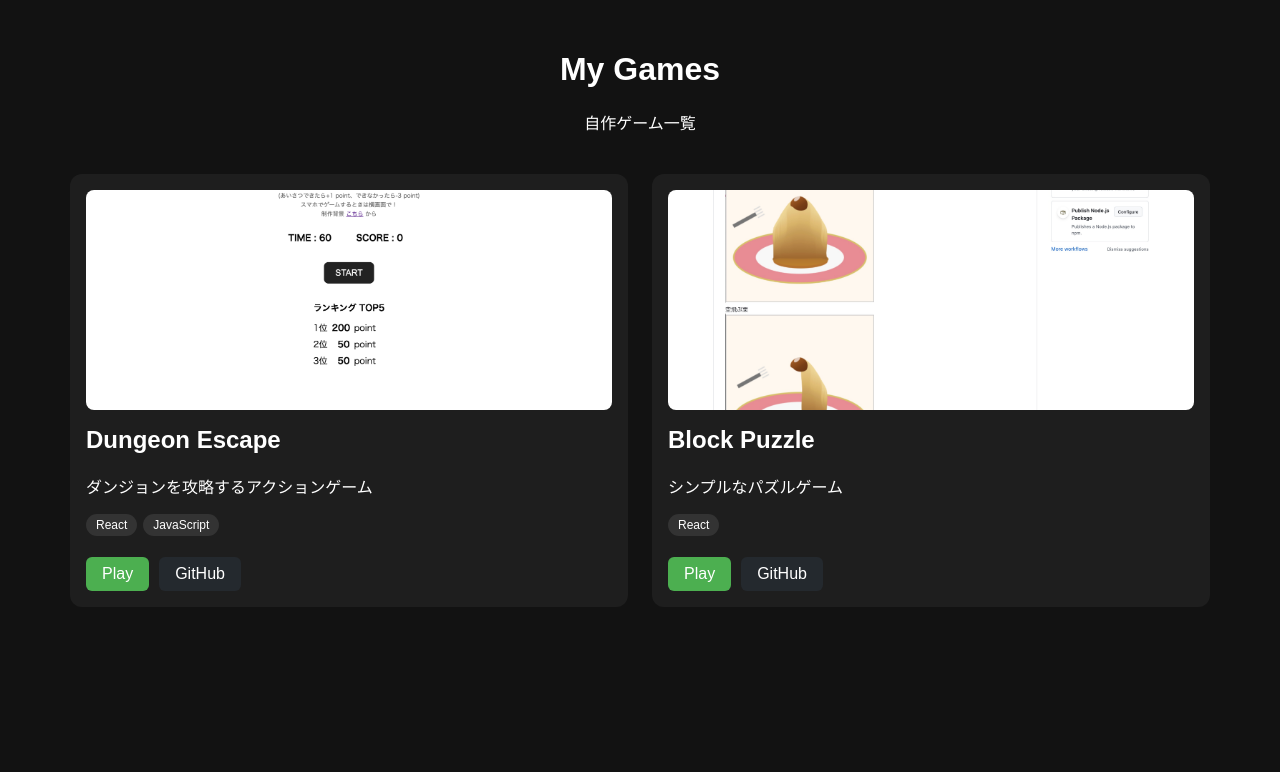
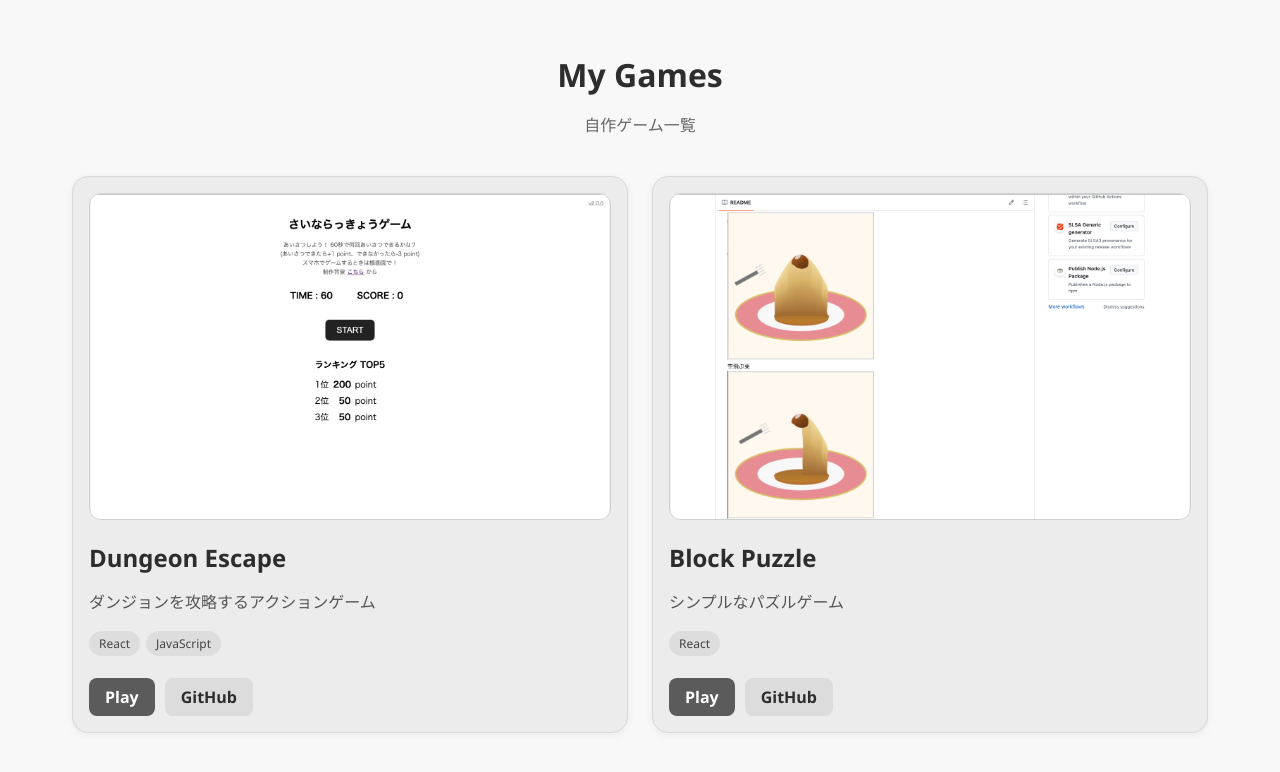
Before and after one commit to w-usagi/hp, a React (Vite) app: page / in a window 1280 px wide. Shown: the top 772 px of the page. Built offline with nearby package versions, Linux system fonts and the light colour scheme.

Commit message:
adjust: thumbnail

```diff
--- a/src/App.css
+++ b/src/App.css
@@ -4,15 +4,19 @@
 
 body {
   margin: 0;
-  background: #121212;
-  color: white;
-  font-family: sans-serif;
+  background-color: #f8f8f8;
+  color: #2d2d2d;
+  font-family:
+    "Segoe UI",
+    "Hiragino Sans",
+    "Yu Gothic UI",
+    sans-serif;
 }
 
 .container {
   max-width: 1200px;
-  margin: auto;
-  padding: 30px;
+  margin: 0 auto;
+  padding: 32px;
 }
 
 header {
@@ -20,65 +24,133 @@ header {
   margin-bottom: 40px;
 }
 
+header h1 {
+  margin-bottom: 8px;
+}
+
+header p {
+  color: #666666;
+}
+
+/* 2列表示 */
 .game-grid {
   display: grid;
   grid-template-columns: repeat(2, 1fr);
   gap: 24px;
 }
 
+/* カード */
 .game-card {
-  background: #1e1e1e;
-  border-radius: 12px;
-  overflow: hidden;
+  background-color: #ececec;
+  border: 1px solid #d9d9d9;
+  border-radius: 16px;
   padding: 16px;
-  transition: 0.3s;
+
+  box-shadow: 0 2px 8px rgba(0, 0, 0, 0.06);
+
+  transition:
+    transform 0.2s ease,
+    box-shadow 0.2s ease;
 }
 
 .game-card:hover {
-  transform: translateY(-5px);
+  transform: translateY(-4px);
+  box-shadow: 0 8px 20px rgba(0, 0, 0, 0.10);
 }
 
+/* サムネイル */
 .game-image {
   width: 100%;
-  height: 220px;
-  object-fit: cover;
-  border-radius: 8px;
+  aspect-ratio: 16 / 10;
+
+  object-fit: contain;
+
+  border-radius: 12px;
+  border: 1px solid #d0d0d0;
+
+  background-color: #f3f3f3;
 }
 
 .game-card h2 {
-  margin-top: 12px;
+  margin-top: 16px;
+  margin-bottom: 8px;
+  color: #2d2d2d;
 }
 
+.game-card p {
+  color: #555555;
+  line-height: 1.6;
+}
+
+/* 技術タグ */
 .tech-tags {
-  margin-top: 10px;
+  margin-top: 12px;
 }
 
 .tag {
   display: inline-block;
-  background: #333;
+
   padding: 4px 10px;
   margin-right: 6px;
   margin-bottom: 6px;
+
   border-radius: 999px;
+
+  background-color: #dddddd;
+  color: #444444;
+
   font-size: 12px;
+  font-weight: 500;
 }
 
+/* ボタン */
 .buttons {
-  margin-top: 15px;
+  margin-top: 16px;
+
+  display: flex;
+  gap: 10px;
 }
 
 .buttons a {
-  display: inline-block;
-  margin-right: 10px;
   text-decoration: none;
-  background: #4caf50;
-  color: white;
+
   padding: 8px 16px;
-  border-radius: 6px;
+  border-radius: 8px;
+
+  font-weight: 600;
+
+  transition: opacity 0.2s ease;
 }
 
+/* Playボタン */
+.buttons a:first-child {
+  background-color: #5b5b5b;
+  color: #ffffff;
+}
+
+/* GitHubボタン */
 .buttons a:last-child {
-  background: #24292e;
+  background-color: #dcdcdc;
+  color: #2d2d2d;
+}
+
+.buttons a:hover {
+  opacity: 0.85;
+}
+
+/* スマホ対応 */
+@media (max-width: 768px) {
+  .container {
+    padding: 16px;
+  }
+
+  .game-grid {
+    grid-template-columns: 1fr;
+  }
+
+  .game-image {
+    height: 180px;
+  }
 }
 
 /* #root {
```
Also changed, not shown: src/assets/game1.jpg.
